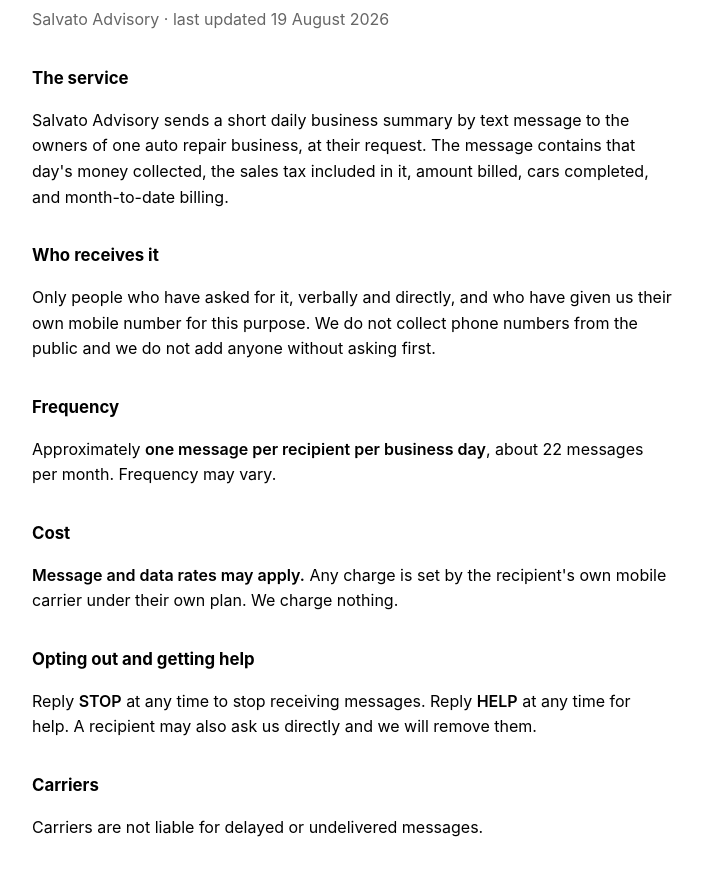
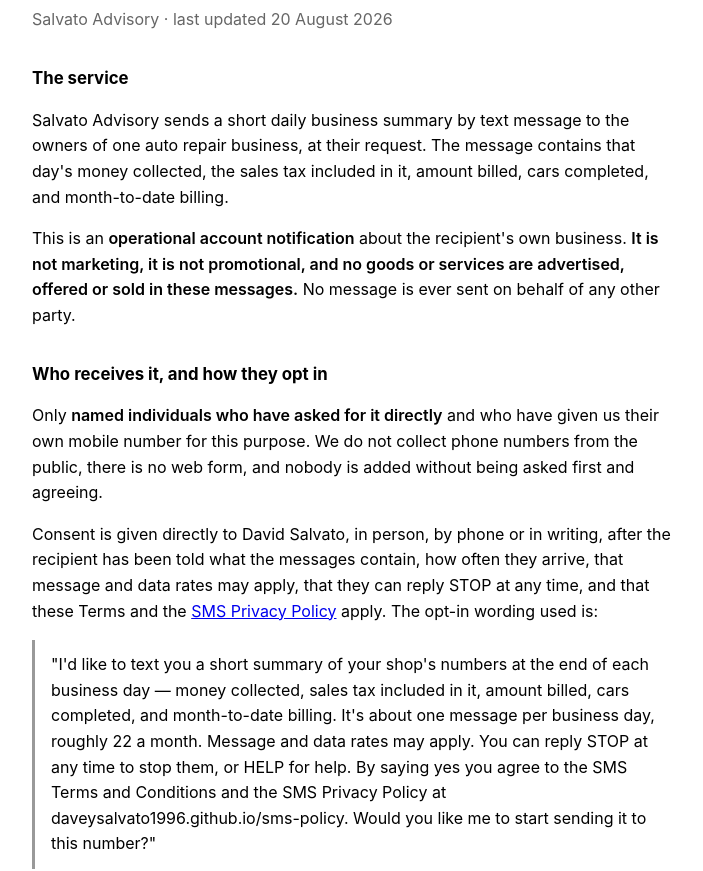
Before and after one commit to daveysalvato1996/sms-policy, a plain HTML site: page terms.html in a window 1280 px wide. Shown: the part 83-954 px from the top of the page, without its empty margins (288-991 px from the left). Drawn offline with Linux system fonts and the light colour scheme.

Commit message:
A2P vetting fixes: name the compliant phrases, remove the Twilio contradiction, publish the opt-in script

```diff
--- a/terms.html
+++ b/terms.html
@@ -3,7 +3,7 @@
 <head>
 <meta charset="utf-8">
 <meta name="viewport" content="width=device-width, initial-scale=1">
-<title>SMS Terms and Conditions — Salvato Advisory</title>
+<title>SMS Terms and Conditions &mdash; Salvato Advisory</title>
 <style>
   :root { color-scheme: light dark; }
   body { max-width: 40rem; margin: 3rem auto; padding: 0 1.25rem;
@@ -12,25 +12,50 @@
   h2 { font-size: 1.05rem; margin-top: 2rem; }
   .date { color: #666; margin-top: 0; }
   strong { font-weight: 600; }
+  blockquote { margin: 1rem 0; padding: .75rem 1rem; border-left: 3px solid #999; }
 </style>
 </head>
 <body>
+
 <h1>SMS Terms and Conditions</h1>
-<p class="date">Salvato Advisory &middot; last updated 19 August 2026</p>
+<p class="date">Salvato Advisory &middot; last updated 20 August 2026</p>
 
 <h2>The service</h2>
 <p>Salvato Advisory sends a short daily business summary by text message to the
 owners of one auto repair business, at their request. The message contains that
 day's money collected, the sales tax included in it, amount billed, cars
 completed, and month-to-date billing.</p>
+<p>This is an <strong>operational account notification</strong> about the
+recipient's own business. <strong>It is not marketing, it is not promotional,
+and no goods or services are advertised, offered or sold in these
+messages.</strong> No message is ever sent on behalf of any other party.</p>
 
-<h2>Who receives it</h2>
-<p>Only people who have asked for it, verbally and directly, and who have given
-us their own mobile number for this purpose. We do not collect phone numbers from
-the public and we do not add anyone without asking first.</p>
+<h2>Who receives it, and how they opt in</h2>
+<p>Only <strong>named individuals who have asked for it directly</strong> and
+who have given us their own mobile number for this purpose. We do not collect
+phone numbers from the public, there is no web form, and nobody is added
+without being asked first and agreeing.</p>
+<p>Consent is given directly to David Salvato, in person, by phone or in
+writing, after the recipient has been told what the messages contain, how often
+they arrive, that message and data rates may apply, that they can reply STOP at
+any time, and that these Terms and the
+<a href="privacy.html">SMS Privacy Policy</a> apply. The opt-in wording used
+is:</p>
+<blockquote>
+"I'd like to text you a short summary of your shop's numbers at the end of each
+business day &mdash; money collected, sales tax included in it, amount billed,
+cars completed, and month-to-date billing. It's about one message per business
+day, roughly 22 a month. Message and data rates may apply. You can reply STOP at
+any time to stop them, or HELP for help. By saying yes you agree to the SMS
+Terms and Conditions and the SMS Privacy Policy at
+daveysalvato1996.github.io/sms-policy. Would you like me to start sending it to
+this number?"
+</blockquote>
+<p>A record of each recipient's agreement, with the date, is kept by Salvato
+Advisory.</p>
 
 <h2>Frequency</h2>
-<p>Approximately <strong>one message per recipient per business day</strong>,
+<p><strong>Approximately one message per recipient per business day</strong>,
 about 22 messages per month. Frequency may vary.</p>
 
 <h2>Cost</h2>
@@ -46,10 +71,13 @@
 <p>Carriers are not liable for delayed or undelivered messages.</p>
 
 <h2>Privacy</h2>
-<p>Mobile numbers are never sold, rented, or shared with third parties. See our
+<p><strong>No mobile information will be shared with third parties or affiliates
+for marketing or promotional purposes.</strong> See our
 <a href="privacy.html">SMS Privacy Policy</a>.</p>
 
 <h2>Contact</h2>
-<p>David Salvato, Salvato Advisory &mdash; <a href="mailto:daveysalvato@gmail.com">daveysalvato@gmail.com</a></p>
+<p>David Salvato, Salvato Advisory &mdash;
+<a href="mailto:daveysalvato@gmail.com">daveysalvato@gmail.com</a></p>
+
 </body>
 </html>
```
